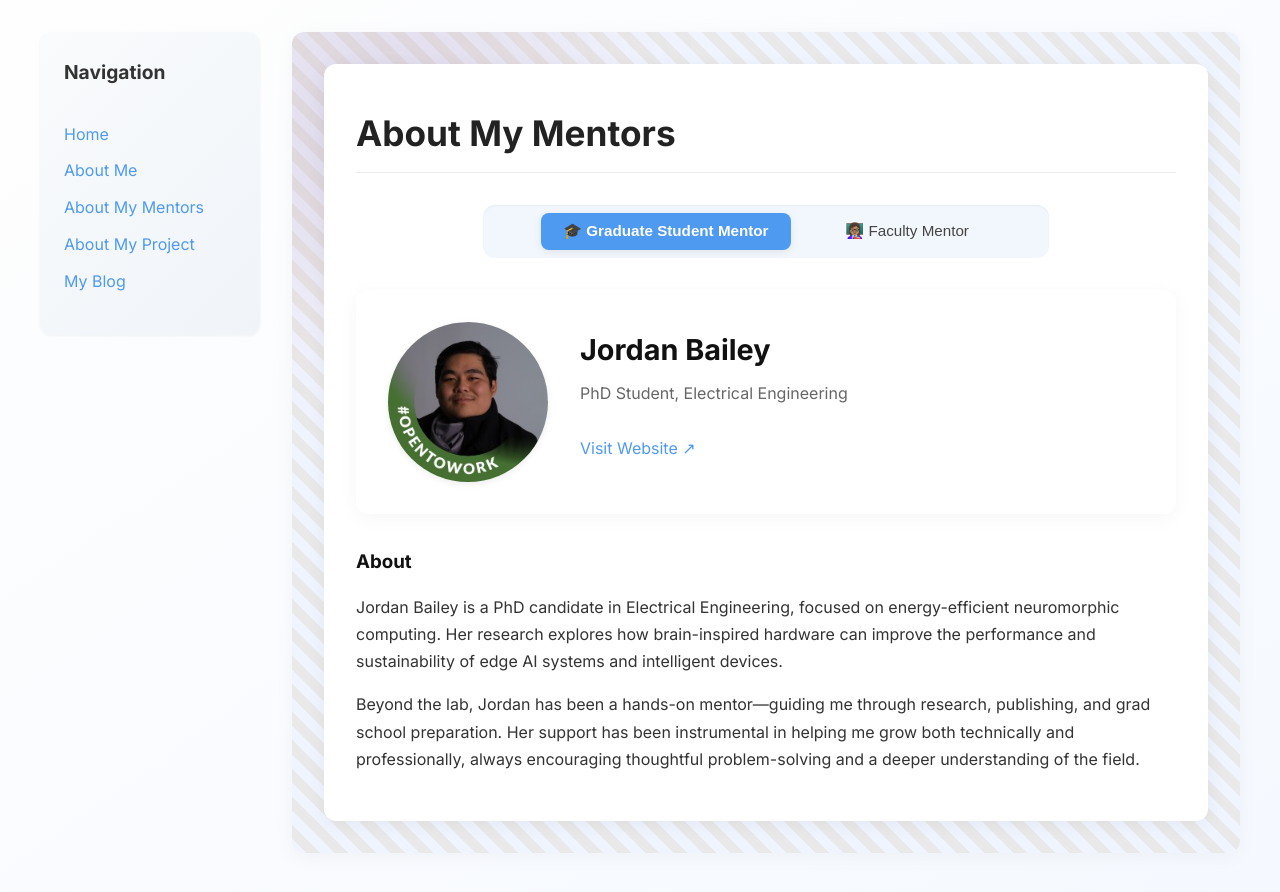
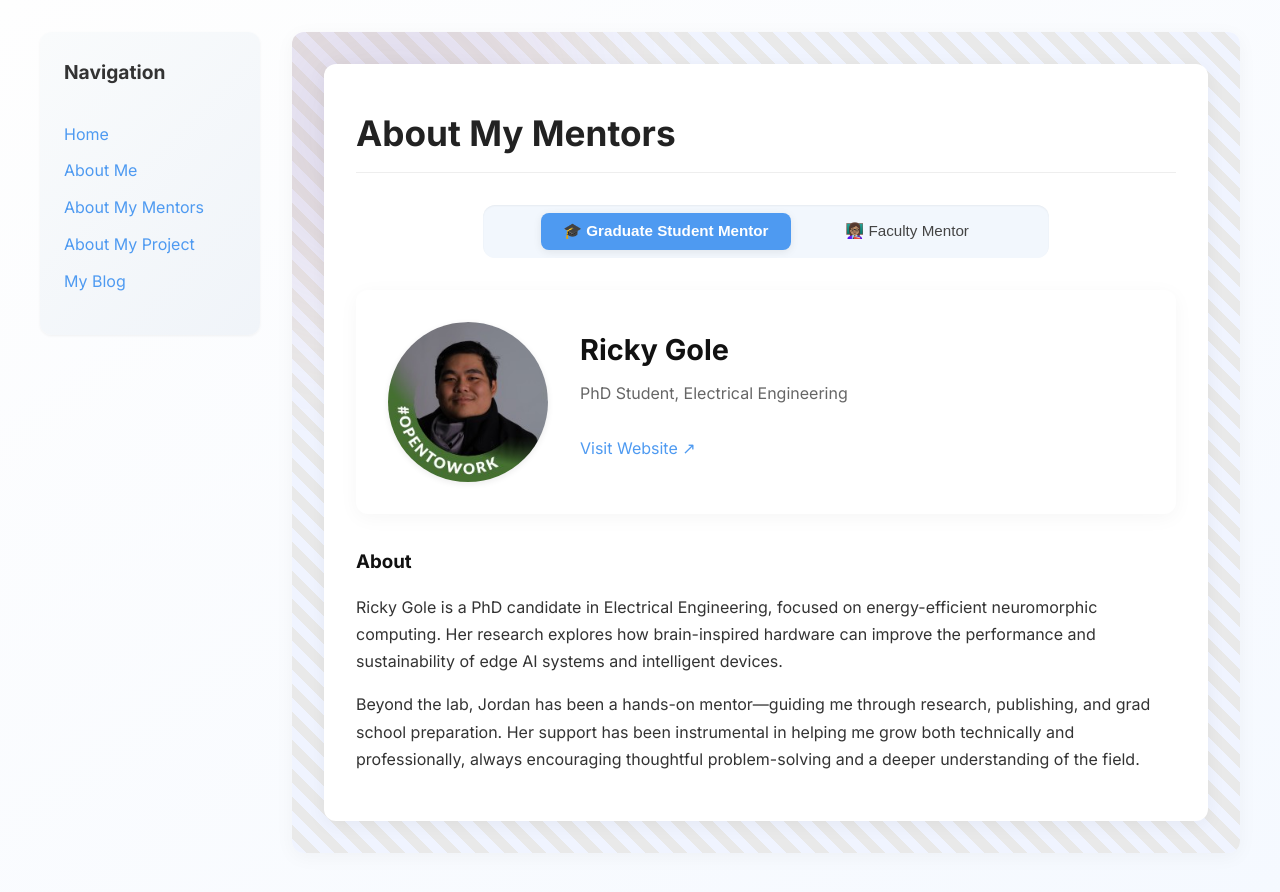
Before and after one commit to obwoj1/obwoj1.github.io, a Jekyll site: the page built from pages/about-my-mentor.md, in a window 1280 px wide. Shown: the top 892 px of the page. Built offline with Jekyll 4.4.1, drawn with Linux system fonts in a browser that asks for light colours.

Commit message:
Update about-my-mentor.md

```diff
--- a/pages/about-my-mentor.md
+++ b/pages/about-my-mentor.md
@@ -4,12 +4,12 @@ title: About My Mentors
 permalink: /about-my-mentor.html
 
 graduate_mentor:
-  name: Jordan Bailey
+  name: Ricky Gole
   title: PhD Student, Electrical Engineering
   image: /assets/images/ricky.jpeg
-  website: https://gradmentor.example.com
+  website: https://www.linkedin.com/in/ricky-gole/
   bio: |
-    Jordan Bailey is a PhD candidate in Electrical Engineering, focused on energy-efficient neuromorphic computing. Her research explores how brain-inspired hardware can improve the performance and sustainability of edge AI systems and intelligent devices.
+    Ricky Gole is a PhD candidate in Electrical Engineering, focused on energy-efficient neuromorphic computing. Her research explores how brain-inspired hardware can improve the performance and sustainability of edge AI systems and intelligent devices.
 
     Beyond the lab, Jordan has been a hands-on mentor—guiding me through research, publishing, and grad school preparation. Her support has been instrumental in helping me grow both technically and professionally, always encouraging thoughtful problem-solving and a deeper understanding of the field.
 
```
Also changed, not shown: other parts of pages/about-my-mentor.md (+2 -4 lines).
